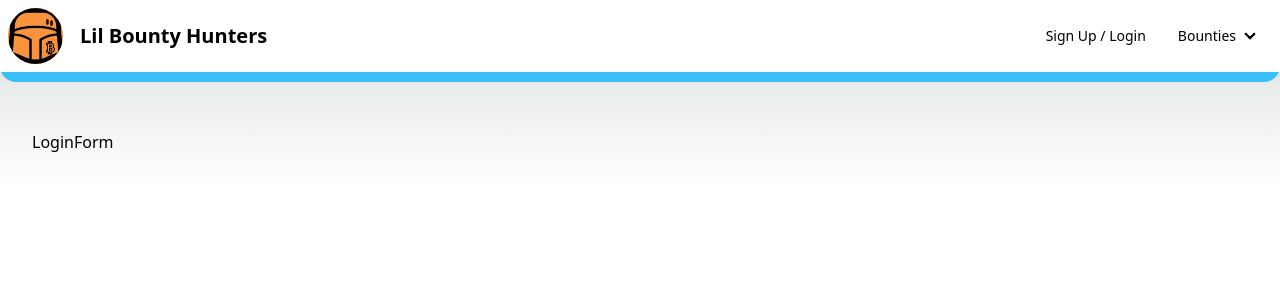
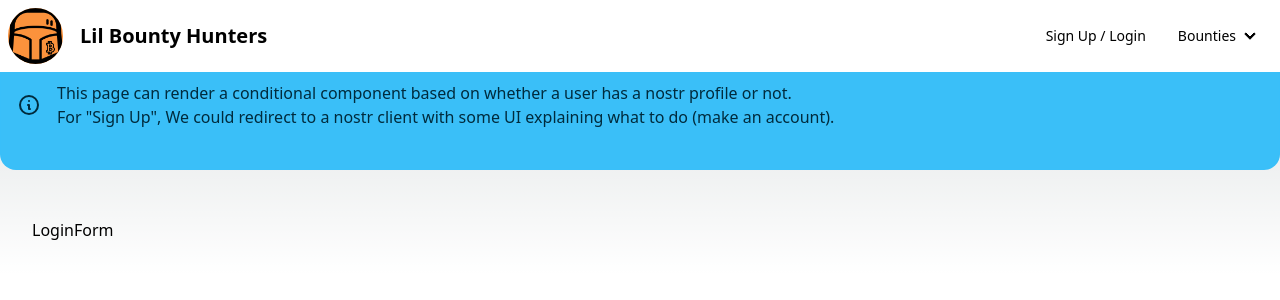
Before and after one commit to extrapockets/household-bounties, a Next.js app in the folder lil-hunters/: page /auth/login in a window 1280 px wide. Shown: the top 300 px of the page. Built offline with nearby package versions, Linux system fonts and the light colour scheme.

Commit message:
made it a bit easier to see the idea pop up in login

```diff
--- a/lil-hunters/app/auth/login/page.jsx
+++ b/lil-hunters/app/auth/login/page.jsx
@@ -4,7 +4,7 @@ import LoginForm from "@/components/LoginForm";
 const page = () => {
   return (
     <div className="grid grid-cols-1 gap-4 content-evenly">
-      <div className="flex alert alert-info ">
+      <div className="flex py-10 mt-10 alert alert-info ">
         <svg
           xmlns="http://www.w3.org/2000/svg"
           fill="none"
```
